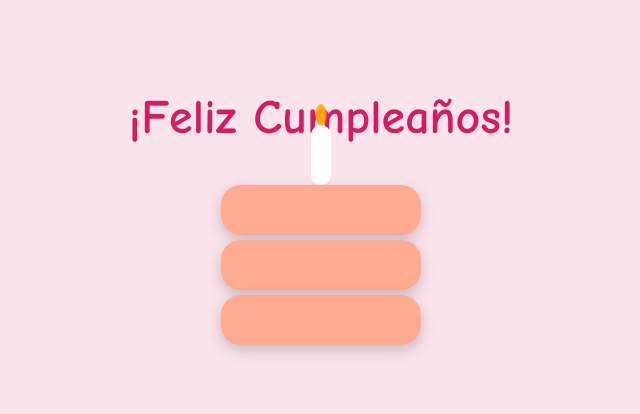
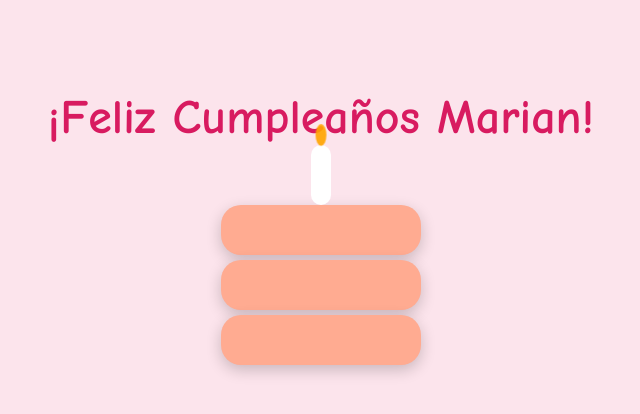
Before and after one commit to MrBlessuwu/marian-regalo, a plain HTML site: page index.html in a window 1280 px wide. Shown: the whole page, without its empty margins (319-959 px from the left). Drawn offline with Linux system fonts and the light colour scheme.

Commit message:
ajaaaaaa

```diff
--- a/index.html
+++ b/index.html
@@ -19,7 +19,7 @@
 
     .cake {
       position: relative;
-      margin: 0 auto;
+      margin: 60px auto 0; /* 👈 Aquí agregamos margen superior */
       width: 200px;
       height: 150px;
     }
@@ -62,7 +62,7 @@
   </style>
 </head>
 <body>
-  <h1>¡Feliz Cumpleaños!</h1>
+  <h1>¡Feliz Cumpleaños Marian!</h1>
   <div class="cake">
     <div class="layer"></div>
     <div class="layer"></div>
```
